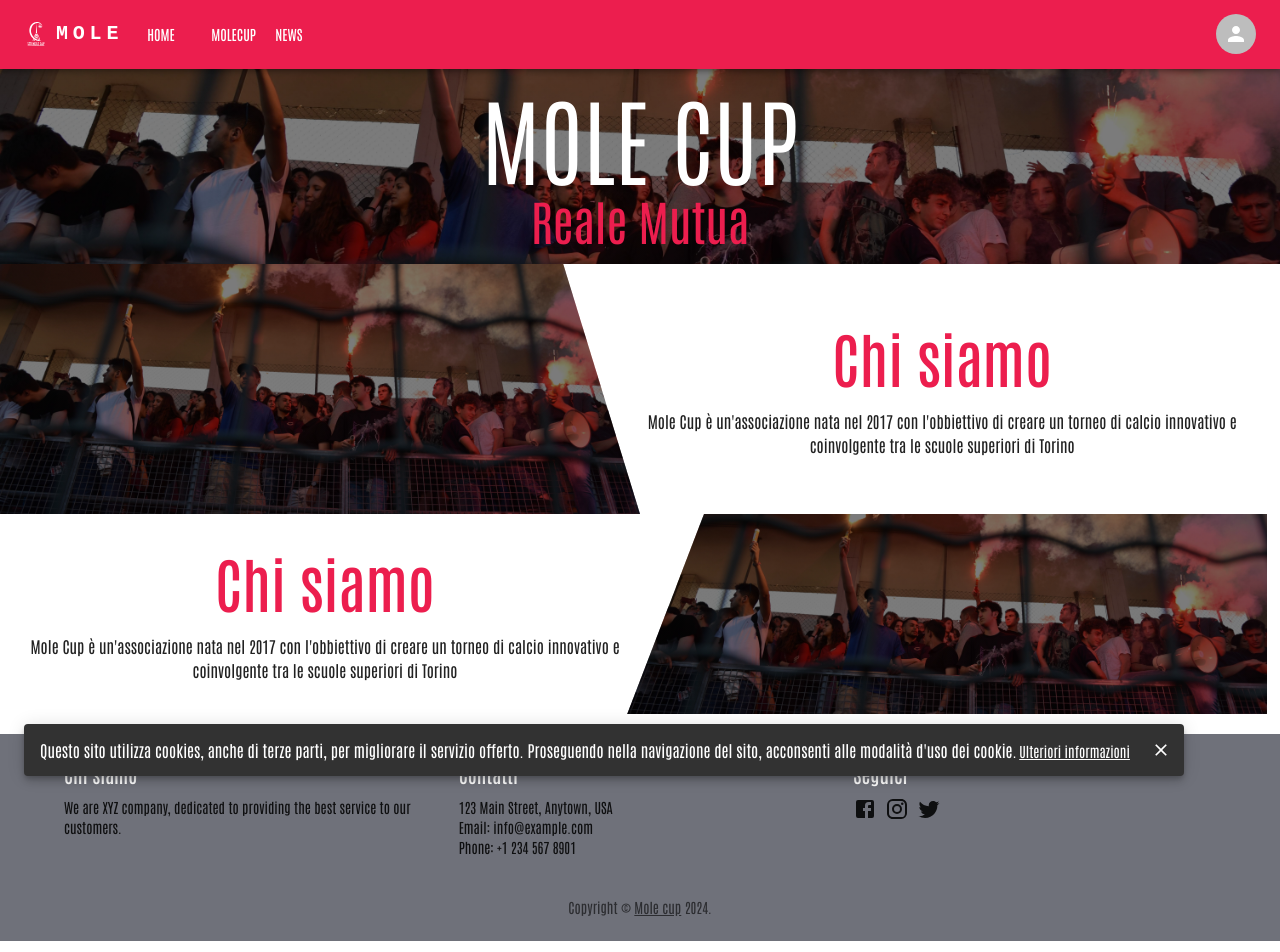
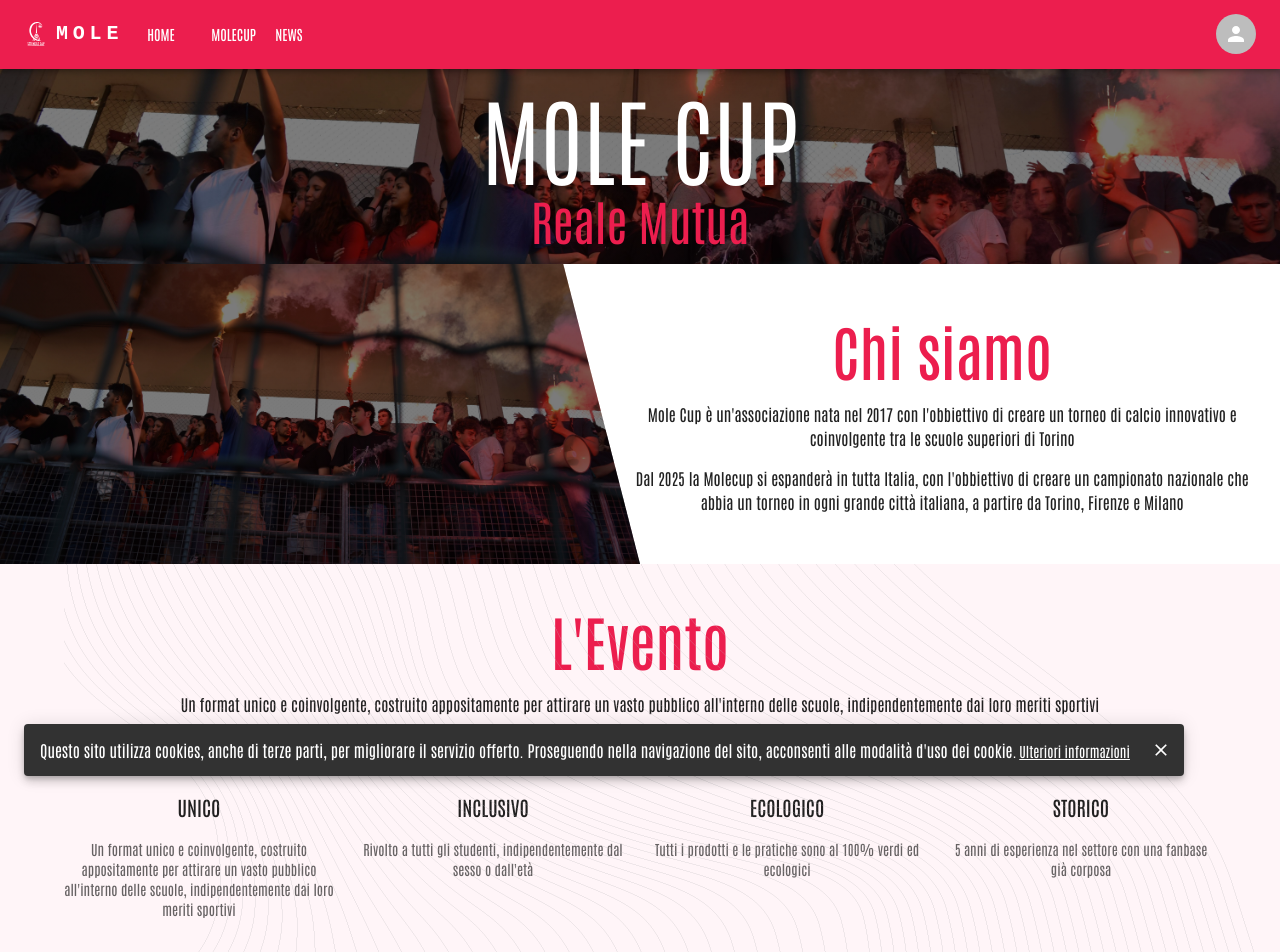
Before and after one commit to molecup/mole-frontend, a Next.js app in the folder mole-frontend/: page / in a window 1280 px wide. Shown: the top 952 px of the page. Built offline with nearby package versions, Linux system fonts and the light colour scheme.

Commit message:
created features section in home page

```diff
--- a/mole-frontend/src/app/page.tsx
+++ b/mole-frontend/src/app/page.tsx
@@ -1,10 +1,15 @@
 import HeroHeader from '@/components/heroHeader';
 import TwoSpanBlogSection from '@/components/twoSpanBlogSection';
+import Avatar from '@mui/material/Avatar';
 import Box from '@mui/material/Box';
 import Container from '@mui/material/Container';
 import Stack from '@mui/material/Stack';
 import Typography from '@mui/material/Typography';
 import Grid from '@mui/material/Unstable_Grid2';
+import Diversity1RoundedIcon from '@mui/icons-material/Diversity1Rounded';
+import ForestRoundedIcon from '@mui/icons-material/ForestRounded';
+import AccountBalanceRoundedIcon from '@mui/icons-material/AccountBalanceRounded';
+import WhereToVoteRoundedIcon from '@mui/icons-material/WhereToVoteRounded';
 
 
 export default function Home(){
@@ -14,15 +19,71 @@ export default function Home(){
                 <Typography variant="h1" color="white" textTransform="uppercase">Mole cup</Typography>
                 <Typography variant="h3" color="primary.main" textTransform="capitalize">Reale mutua</Typography>
             </HeroHeader>
-            <TwoSpanBlogSection src="/DSC_0666-3.jpg" sx={{height: "250px"}}>
+            <TwoSpanBlogSection src="/DSC_0666-3.jpg" sx={{height: {xs:"400px", sm:"300px", md:"300px"}}}>
                 <Typography variant="h2" color="primary.main" fontWeight={500}>Chi siamo</Typography>
                 <Typography variant="body1">Mole Cup è un'associazione nata nel 2017 con l'obbiettivo di creare un torneo di calcio innovativo e coinvolgente tra le scuole superiori di Torino</Typography>
-            </TwoSpanBlogSection>
-            <TwoSpanBlogSection src="/DSC_0666-3.jpg" variant="contentLeft">
-                <Typography variant="h2" color="primary.main" fontWeight={500}>Chi siamo</Typography>
-                <Typography variant="body1">Mole Cup è un'associazione nata nel 2017 con l'obbiettivo di creare un torneo di calcio innovativo e coinvolgente tra le scuole superiori di Torino</Typography>
+                <Typography variant="body1">Dal 2025 la Molecup si espanderà in tutta Italia, con l'obbiettivo di creare un campionato nazionale che abbia un torneo in ogni grande città italiana, a partire da Torino, Firenze e Milano</Typography>
             </TwoSpanBlogSection>
 
+            <FeaturesSection/>
         </>
     );
 }
+
+function FeaturesSection(){
+    const features = [
+        {
+            Icon :  WhereToVoteRoundedIcon,
+            title: "Unico",
+            text: "Un format unico e coinvolgente, costruito appositamente per attirare un vasto pubblico all'interno delle scuole, indipendentemente dai loro meriti sportivi"
+        },
+        {
+            Icon :  Diversity1RoundedIcon,
+            title: "Inclusivo",
+            text: "Rivolto a tutti gli studenti, indipendentemente dal sesso o dall'età"
+        },
+        {
+            Icon :  ForestRoundedIcon,
+            title: "Ecologico",
+            text: "Tutti i prodotti e le pratiche sono al 100% verdi ed ecologici"
+        },
+        {
+            Icon :  AccountBalanceRoundedIcon,
+            title: "Storico",
+            text: "5 anni di esperienza nel settore con una fanbase già corposa"
+        }
+    ];
+
+    return(
+        <Box
+            component="section"
+            sx={{ display: 'flex', overflow: 'hidden', bgcolor: '#fff5f8'}}
+        >
+            <Container sx={{ mt: 5, mb: 10, display: 'flex', position: 'relative'}}>
+                <Box
+                    component="img"
+                    src="/productCurvyLines.png"
+                    alt="curvy lines"
+                    sx={{ pointerEvents: 'none', position: 'absolute', top: -180 }}
+                />
+                <Grid container sx={{textAlign:"center"}} spacing={3}>
+                    <Grid xs={12}>
+                        <Stack direction="column" spacing={2}>
+                            <Typography variant="h2" color="primary.main" fontWeight={500}>L'Evento</Typography>
+                            <Typography variant="body1">Un format unico e coinvolgente, costruito appositamente per attirare un vasto pubblico all'interno delle scuole, indipendentemente dai loro meriti sportivi</Typography>
+                        </Stack>
+                    </Grid>
+                    {features.map((featureItem, idx) =>
+                        <Grid xs={12} md={6} lg={3} key={idx}>
+                            <Stack direction="column" alignItems="center" spacing={2}>
+                                <featureItem.Icon fontSize="large"/>
+                                <Typography variant="h6" color="text.primary" textTransform="uppercase">{featureItem.title}</Typography>
+                                <Typography variant="body2" color="text.secondary">{featureItem.text}</Typography>
+                            </Stack>
+                        </Grid>
+                    )}
+                </Grid>
+            </Container>
+        </Box>
+    )
+}
--- a/mole-frontend/src/components/footer.tsx
+++ b/mole-frontend/src/components/footer.tsx
@@ -25,8 +25,7 @@ export default function Footer() {
               Chi siamo
             </Typography>
             <Typography variant="body2" color="secondary.text">
-              We are XYZ company, dedicated to providing the best service to our
-              customers.
+            Mole Cup è un'associazione nata nel 2017 con l'obbiettivo di creare un torneo di calcio innovativo e coinvolgente tra le scuole superiori di Torino
             </Typography>
           </Grid>
           <Grid item xs={12} sm={4}>
--- a/mole-frontend/src/components/twoSpanBlogSection.tsx
+++ b/mole-frontend/src/components/twoSpanBlogSection.tsx
@@ -12,7 +12,7 @@ import Grid from '@mui/material/Unstable_Grid2';
         variant: "contentRight" | "contentLeft". Whether to put the content side on the right or on the left
         sx: style prop. Applied to the root Grid element. Declare height attribute to change the height of the section (default 200px)
 */
-export default function TwoSpanBlogSection({src, children, variant="contentRight", sx}: {src?:String, children?:JSX.Element[], variant?:"contentRight" | "contentLeft", sx?: {[key: string] : string} }){
+export default function TwoSpanBlogSection({src, children, variant="contentRight", sx}: {src?:String, children?:JSX.Element[], variant?:"contentRight" | "contentLeft", sx?: {[key: string] : any} }){
     var polygon = null;
     var margin = null;
     if(variant === "contentRight"){
```
Also changed, not shown: mole-frontend/public/productCurvyLines.png (added).
